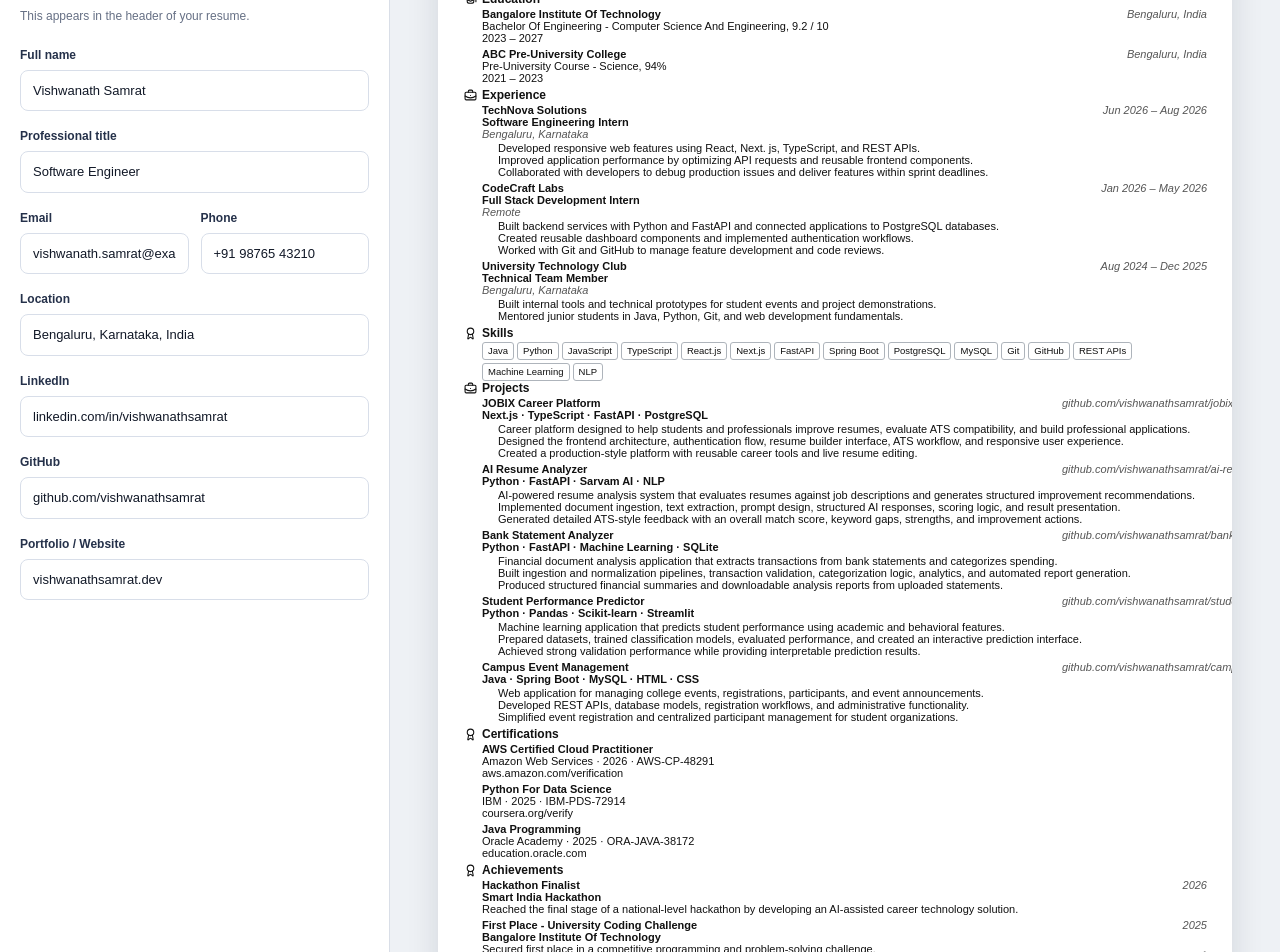
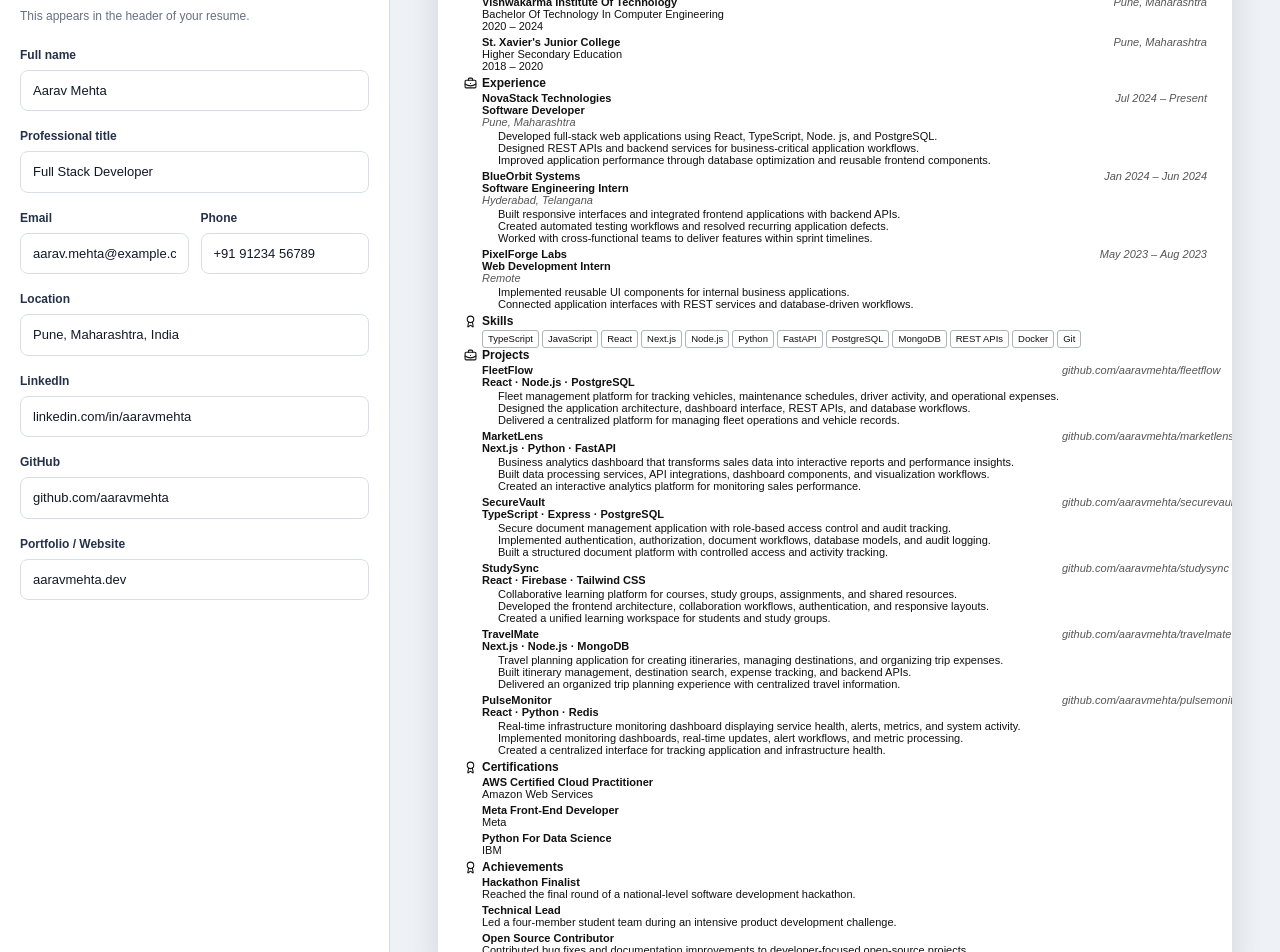
Before and after one commit to Vishwanath018/JOBIX, a Next.js app in the folder apps/web/: page /resume-builder/editor in a window 1280 px wide. Shown: the part 260-1212 px from the top of the page. Built offline with nearby package versions, Linux system fonts and the light colour scheme.

Commit message:
checkpoint: JOBIX resume builder template 4 demo data

```diff
--- a/apps/web/src/app/resume-builder/editor/page.tsx
+++ b/apps/web/src/app/resume-builder/editor/page.tsx
@@ -147,198 +147,185 @@
 });
 
 const defaultData: ResumeData = {
-  fullName: "Vishwanath Samrat",
-  title: "Software Engineer",
-  email: "vishwanath.samrat@example.com",
-  phone: "+91 98765 43210",
-  location: "Bengaluru, Karnataka, India",
-  linkedin: "linkedin.com/in/vishwanathsamrat",
-  github: "github.com/vishwanathsamrat",
-  portfolio: "vishwanathsamrat.dev",
-  summary: "Computer Science student and aspiring software engineer with hands-on experience building full-stack web applications, AI-powered tools, and data-driven projects. Strong foundation in Java, Python, React, Next.js, databases, and machine learning with a focus on creating reliable and user-friendly products.",
+  fullName: "Aarav Mehta",
+  title: "Full Stack Developer",
+  email: "aarav.mehta@example.com",
+  phone: "+91 91234 56789",
+  location: "Pune, Maharashtra, India",
+  linkedin: "linkedin.com/in/aaravmehta",
+  github: "github.com/aaravmehta",
+  portfolio: "aaravmehta.dev",
+  summary: "Full Stack Developer with experience building scalable web applications, REST APIs, and data-driven products. Strong foundation in TypeScript, React, Node.js, Python, PostgreSQL, and cloud technologies with a focus on reliable systems and intuitive user experiences.",
   experiences: [
     {
       id: "exp-1",
-      company: "TechNova Solutions",
-      role: "Software Engineering Intern",
-      location: "Bengaluru, Karnataka",
-      start: "Jun 2026",
-      end: "Aug 2026",
-      current: false,
+      company: "NovaStack Technologies",
+      role: "Software Developer",
+      location: "Pune, Maharashtra",
+      start: "Jul 2024",
+      end: "Present",
       bullets: [
-        "Developed responsive web features using React, Next.js, TypeScript, and REST APIs.",
-        "Improved application performance by optimizing API requests and reusable frontend components.",
-        "Collaborated with developers to debug production issues and deliver features within sprint deadlines."
+        "Developed full-stack web applications using React, TypeScript, Node.js, and PostgreSQL.",
+        "Designed REST APIs and backend services for business-critical application workflows.",
+        "Improved application performance through database optimization and reusable frontend components."
       ]
     },
     {
       id: "exp-2",
-      company: "CodeCraft Labs",
-      role: "Full Stack Development Intern",
-      location: "Remote",
-      start: "Jan 2026",
-      end: "May 2026",
-      current: false,
+      company: "BlueOrbit Systems",
+      role: "Software Engineering Intern",
+      location: "Hyderabad, Telangana",
+      start: "Jan 2024",
+      end: "Jun 2024",
       bullets: [
-        "Built backend services with Python and FastAPI and connected applications to PostgreSQL databases.",
-        "Created reusable dashboard components and implemented authentication workflows.",
-        "Worked with Git and GitHub to manage feature development and code reviews."
+        "Built responsive interfaces and integrated frontend applications with backend APIs.",
+        "Created automated testing workflows and resolved recurring application defects.",
+        "Worked with cross-functional teams to deliver features within sprint timelines."
       ]
     },
     {
       id: "exp-3",
-      company: "University Technology Club",
-      role: "Technical Team Member",
-      location: "Bengaluru, Karnataka",
-      start: "Aug 2024",
-      end: "Dec 2025",
-      current: false,
+      company: "PixelForge Labs",
+      role: "Web Development Intern",
+      location: "Remote",
+      start: "May 2023",
+      end: "Aug 2023",
       bullets: [
-        "Built internal tools and technical prototypes for student events and project demonstrations.",
-        "Mentored junior students in Java, Python, Git, and web development fundamentals."
+        "Implemented reusable UI components for internal business applications.",
+        "Connected application interfaces with REST services and database-driven workflows."
       ]
     }
   ],
   education: [
     {
       id: "edu-1",
-      institution: "Bangalore Institute of Technology",
-      degree: "Bachelor of Engineering",
-      field: "Computer Science and Engineering",
-      grade: "9.2 / 10",
-      start: "2023",
-      end: "2027",
-      location: "Bengaluru, India"
+      institution: "Vishwakarma Institute of Technology",
+      degree: "Bachelor of Technology in Computer Engineering",
+      location: "Pune, Maharashtra",
+      start: "2020",
+      end: "2024",
+      bullets: [
+        "Focused on software engineering, databases, operating systems, and distributed systems.",
+        "Completed academic and independent projects involving web development and machine learning."
+      ]
     },
     {
       id: "edu-2",
-      institution: "ABC Pre-University College",
-      degree: "Pre-University Course",
-      field: "Science",
-      grade: "94%",
-      start: "2021",
-      end: "2023",
-      location: "Bengaluru, India"
+      institution: "St. Xavier's Junior College",
+      degree: "Higher Secondary Education",
+      location: "Pune, Maharashtra",
+      start: "2018",
+      end: "2020",
+      bullets: [
+        "Studied mathematics, computer science, physics, and chemistry."
+      ]
     }
   ],
   projects: [
     {
       id: "project-1",
-      name: "JOBIX Career Platform",
-      technologies: "Next.js, TypeScript, FastAPI, PostgreSQL",
-      description: "Career platform designed to help students and professionals improve resumes, evaluate ATS compatibility, and build professional applications.",
-      contribution: "Designed the frontend architecture, authentication flow, resume builder interface, ATS workflow, and responsive user experience.",
-      result: "Created a production-style platform with reusable career tools and live resume editing.",
-      link: "github.com/vishwanathsamrat/jobix"
+      name: "FleetFlow",
+      technologies: "React, Node.js, PostgreSQL",
+      description: "Fleet management platform for tracking vehicles, maintenance schedules, driver activity, and operational expenses.",
+      contribution: "Designed the application architecture, dashboard interface, REST APIs, and database workflows.",
+      result: "Delivered a centralized platform for managing fleet operations and vehicle records.",
+      link: "github.com/aaravmehta/fleetflow"
     },
     {
       id: "project-2",
-      name: "AI Resume Analyzer",
-      technologies: "Python, FastAPI, Sarvam AI, NLP",
-      description: "AI-powered resume analysis system that evaluates resumes against job descriptions and generates structured improvement recommendations.",
-      contribution: "Implemented document ingestion, text extraction, prompt design, structured AI responses, scoring logic, and result presentation.",
-      result: "Generated detailed ATS-style feedback with an overall match score, keyword gaps, strengths, and improvement actions.",
-      link: "github.com/vishwanathsamrat/ai-resume-analyzer"
+      name: "MarketLens",
+      technologies: "Next.js, Python, FastAPI",
+      description: "Business analytics dashboard that transforms sales data into interactive reports and performance insights.",
+      contribution: "Built data processing services, API integrations, dashboard components, and visualization workflows.",
+      result: "Created an interactive analytics platform for monitoring sales performance.",
+      link: "github.com/aaravmehta/marketlens"
     },
     {
       id: "project-3",
-      name: "Bank Statement Analyzer",
-      technologies: "Python, FastAPI, Machine Learning, SQLite",
-      description: "Financial document analysis application that extracts transactions from bank statements and categorizes spending.",
-      contribution: "Built ingestion and normalization pipelines, transaction validation, categorization logic, analytics, and automated report generation.",
-      result: "Produced structured financial summaries and downloadable analysis reports from uploaded statements.",
-      link: "github.com/vishwanathsamrat/bank-statement-analyzer"
+      name: "SecureVault",
+      technologies: "TypeScript, Express, PostgreSQL",
+      description: "Secure document management application with role-based access control and audit tracking.",
+      contribution: "Implemented authentication, authorization, document workflows, database models, and audit logging.",
+      result: "Built a structured document platform with controlled access and activity tracking.",
+      link: "github.com/aaravmehta/securevault"
     },
     {
       id: "project-4",
-      name: "Student Performance Predictor",
-      technologies: "Python, Pandas, Scikit-learn, Streamlit",
-      description: "Machine learning application that predicts student performance using academic and behavioral features.",
-      contribution: "Prepared datasets, trained classification models, evaluated performance, and created an interactive prediction interface.",
-      result: "Achieved strong validation performance while providing interpretable prediction results.",
-      link: "github.com/vishwanathsamrat/student-performance"
+      name: "StudySync",
+      technologies: "React, Firebase, Tailwind CSS",
+      description: "Collaborative learning platform for courses, study groups, assignments, and shared resources.",
+      contribution: "Developed the frontend architecture, collaboration workflows, authentication, and responsive layouts.",
+      result: "Created a unified learning workspace for students and study groups.",
+      link: "github.com/aaravmehta/studysync"
     },
     {
       id: "project-5",
-      name: "Campus Event Management",
-      technologies: "Java, Spring Boot, MySQL, HTML, CSS",
-      description: "Web application for managing college events, registrations, participants, and event announcements.",
-      contribution: "Developed REST APIs, database models, registration workflows, and administrative functionality.",
-      result: "Simplified event registration and centralized participant management for student organizations.",
-      link: "github.com/vishwanathsamrat/campus-events"
+      name: "TravelMate",
+      technologies: "Next.js, Node.js, MongoDB",
+      description: "Travel planning application for creating itineraries, managing destinations, and organizing trip expenses.",
+      contribution: "Built itinerary management, destination search, expense tracking, and backend APIs.",
+      result: "Delivered an organized trip planning experience with centralized travel information.",
+      link: "github.com/aaravmehta/travelmate"
+    },
+    {
+      id: "project-6",
+      name: "PulseMonitor",
+      technologies: "React, Python, Redis",
+      description: "Real-time infrastructure monitoring dashboard displaying service health, alerts, metrics, and system activity.",
+      contribution: "Implemented monitoring dashboards, real-time updates, alert workflows, and metric processing.",
+      result: "Created a centralized interface for tracking application and infrastructure health.",
+      link: "github.com/aaravmehta/pulsemonitor"
     }
   ],
   skills: [
-    "Java",
+    "TypeScript",
+    "JavaScript",
+    "React",
+    "Next.js",
+    "Node.js",
     "Python",
-    "JavaScript",
-    "TypeScript",
-    "React.js",
-    "Next.js",
     "FastAPI",
-    "Spring Boot",
     "PostgreSQL",
-    "MySQL",
-    "Git",
-    "GitHub",
+    "MongoDB",
     "REST APIs",
-    "Machine Learning",
-    "NLP"
+    "Docker",
+    "Git"
   ],
   certifications: [
     {
       id: "cert-1",
       name: "AWS Certified Cloud Practitioner",
       issuer: "Amazon Web Services",
-      year: "2026",
-      credentialId: "AWS-CP-48291",
-      link: "aws.amazon.com/verification"
+      date: "2024"
     },
     {
       id: "cert-2",
-      name: "Python for Data Science",
-      issuer: "IBM",
-      year: "2025",
-      credentialId: "IBM-PDS-72914",
-      link: "coursera.org/verify"
+      name: "Meta Front-End Developer",
+      issuer: "Meta",
+      date: "2023"
     },
     {
       id: "cert-3",
-      name: "Java Programming",
-      issuer: "Oracle Academy",
-      year: "2025",
-      credentialId: "ORA-JAVA-38172",
-      link: "education.oracle.com"
+      name: "Python for Data Science",
+      issuer: "IBM",
+      date: "2023"
     }
   ],
   achievements: [
     {
       id: "ach-1",
       title: "Hackathon Finalist",
-      organization: "Smart India Hackathon",
-      year: "2026",
-      description: "Reached the final stage of a national-level hackathon by developing an AI-assisted career technology solution."
+      description: "Reached the final round of a national-level software development hackathon."
     },
     {
       id: "ach-2",
-      title: "First Place - University Coding Challenge",
-      organization: "Bangalore Institute of Technology",
-      year: "2025",
-      description: "Secured first place in a competitive programming and problem-solving challenge."
+      title: "Technical Lead",
+      description: "Led a four-member student team during an intensive product development challenge."
     },
     {
       id: "ach-3",
-      title: "Technical Excellence Award",
-      organization: "University Technology Club",
-      year: "2025",
-      description: "Recognized for technical contribution and leadership across student technology initiatives."
-    },
-    {
-      id: "ach-4",
       title: "Open Source Contributor",
-      organization: "GitHub",
-      year: "2025",
-      description: "Contributed bug fixes, documentation improvements, and reusable components to open-source projects."
+      description: "Contributed bug fixes and documentation improvements to developer-focused open-source projects."
     }
   ],
   languages: [
@@ -349,13 +336,13 @@
     },
     {
       id: "lang-2",
-      name: "Kannada",
+      name: "Hindi",
       level: "Native"
     },
     {
       id: "lang-3",
-      name: "Hindi",
-      level: "Professional"
+      name: "Marathi",
+      level: "Native"
     }
   ]
 };
```
